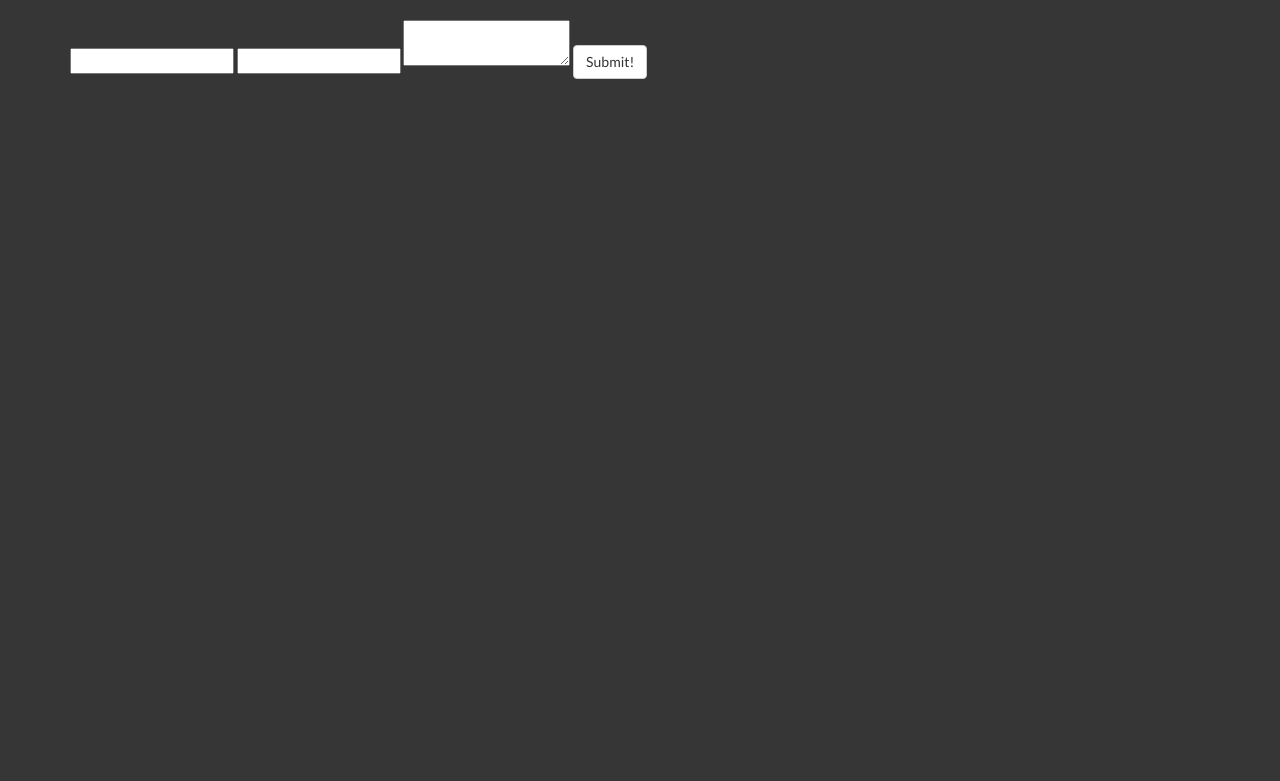
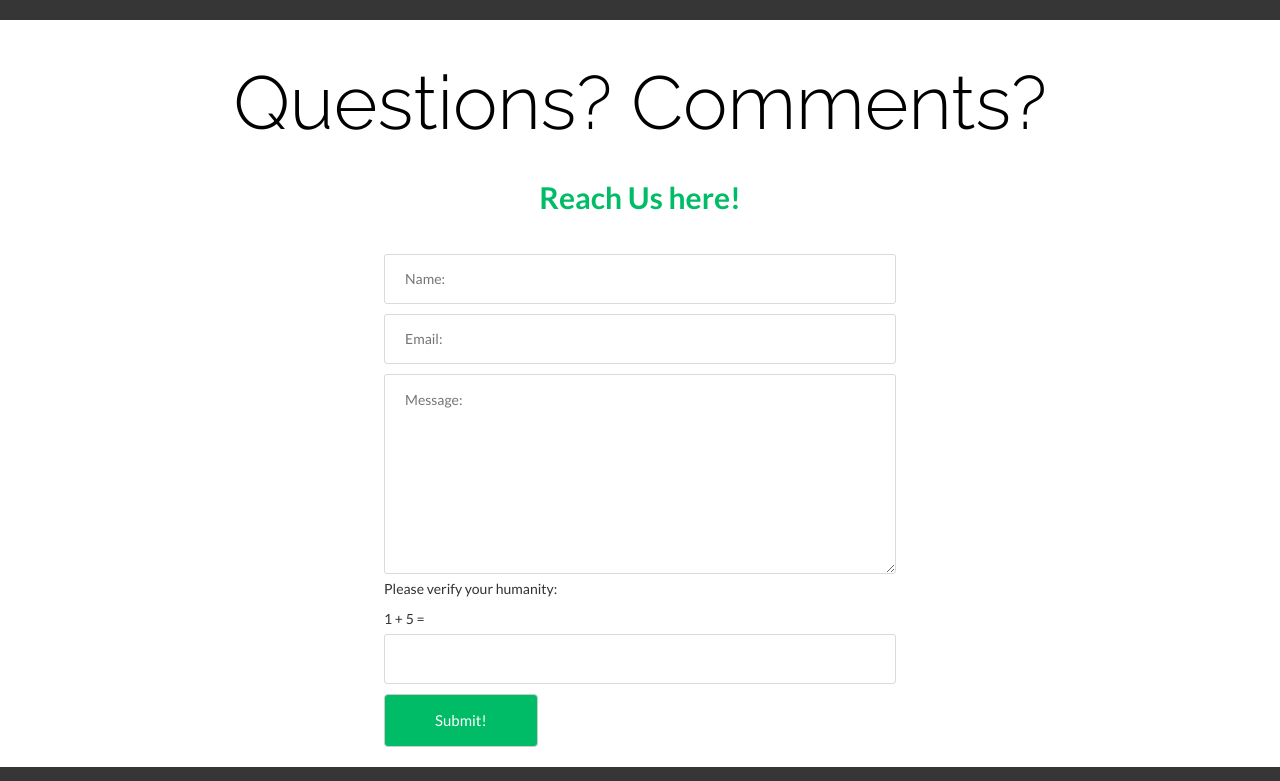
Before and after one commit to SchleyB/happy, a CodeIgniter app: page /database/contact in a window 1280 px wide. Shown: the part 130-911 px from the top of the page. Before the commit the page ends 209 px from the top, so only its background shows below. Run offline with CodeIgniter, Linux system fonts and the light colour scheme; data that the repository does not hold is empty; some libraries are stand-ins or nearby versions.

Commit message:
Added contact form and js to query for video

```diff
--- a/application/views/templates/contact.php
+++ b/application/views/templates/contact.php
@@ -12,7 +12,7 @@
           </div>
           <div class="collapse navbar-collapse" id="bs-example-navbar-collapse-1">
             <ul class="nav navbar-nav navbar-right">
-              <li><a href="#">Home</a></li>
+              <li><a href="/">Home</a></li>
               <li><a href="#">Contact</a></li>
             </ul>
           </div><!-- /.navbar-collapse -->
@@ -20,19 +20,65 @@
       </nav>
 
 
-<div class="container">
+<div class="contact-container">
+
+    <h1 class="contact-hero-text">Questions? Comments?</h1>
+
+    <p class="contact-text">Reach Us here!</p>
 
     <div class="contact-div">
 
-        <form method='post' action='contact.php' class='contact-form'>
+        <?php
 
-            <input name="name" type="text">
+            $number1 = rand(1, 9);
+            $number2 = rand(1, 9);
+            $sum = $number1 + $number2;
+        ?>
 
-            <input name="email" type="email">
+        <?php
 
-            <textarea name="message"></textarea>
+        if(isset($_POST['correctsum'], $_POST['captcha'])){
+            $correctsum = $_POST['correctsum'];
+            $captcha = $_POST['captcha'];
+            if($correctsum == $captcha){
+               $filname = filter_var($_POST['name'], FILTER_SANITIZE_STRING);
+               $filemail = filter_var($_POST['email'], FILTER_SANITIZE_EMAIL);
+               $filmessage = filter_var($_POST['message'], FILTER_SANITIZE_STRING);
+
+               $msg = $filname . "\n" . $filemail . "\n" . $filmessage;
+               mail("slybarrack@gmail.com", "Contact Form", $msg);
+               echo "<p class='fail-text'>Thank you for Submitting!</p>";
+            }else{
+               echo "<p class='fail-text'>Please enter the correct value!</p>";
+            }
+        }
+        ?>
+
+        <form method='post' class='contact-form'>
+
+            <input type="hidden" name="correctsum" value="<?php echo $sum; ?>"/>
+
+            <input name="name" type="text" placeholder="Name:" required>
+
+            <br/>
+
+            <input name="email" type="email" placeholder="Email:" required>
+
+            <br/>
+
+            <textarea name="message" placeholder="Message:"></textarea>
+
+            <br/>
+
+            <p class="captcha-text">Please verify your humanity:</p>
+
+            <?php echo $number1.' + '.$number2.' = '; ?>
+            <input type="text" name="captcha" id="captcha"/>
+
+            <br/>
 
             <button id="contact-button" type="submit" class="btn btn-default">Submit!</button>
+
 
         </form>
 
--- a/application/views/templates/header.php
+++ b/application/views/templates/header.php
@@ -1,7 +1,7 @@
 <html>
     <head>
         <title>Happy Hours Map!</title>
-
+        <!--
         <style rel="stylesheet" type="text/css">
             #map-canvas {
                 width: 40%;
@@ -9,6 +9,7 @@
                 float: right;
             }
         </style>
+        -->
 
         <link rel="stylesheet" href="https://maxcdn.bootstrapcdn.com/bootstrap/3.3.5/css/bootstrap.min.css">
 
--- a/application/views/venues/map.php
+++ b/application/views/venues/map.php
@@ -14,7 +14,7 @@
           <div class="collapse navbar-collapse" id="bs-example-navbar-collapse-1">
             <ul class="nav navbar-nav navbar-right">
               <li><a href="/">Home</a></li>
-              <li><a href="#">Contact</a></li>
+              <li><a href="/contact">Contact</a></li>
             </ul>
           </div><!-- /.navbar-collapse -->
         </div><!-- /.container-->
--- a/application/views/venues/view.php
+++ b/application/views/venues/view.php
@@ -14,7 +14,7 @@
           <div class="collapse navbar-collapse" id="bs-example-navbar-collapse-1">
             <ul class="nav navbar-nav navbar-right">
               <li><a href="/">Home</a></li>
-              <li><a href="#">Contact</a></li>
+              <li><a href="/contact">Contact</a></li>
             </ul>
           </div><!-- /.navbar-collapse -->
         </div><!-- /.container-->
--- a/assets/css/main.css
+++ b/assets/css/main.css
@@ -128,6 +128,19 @@ select {
     width: 300%;
     left: -100%;
   }
+}
+
+.mobile-back {
+  position: fixed;
+  top: 0;
+  right: 0;
+  bottom: 0;
+  left: 0;
+  overflow: hidden;
+  z-index: -100;
+  opacity: 0.8;
+  width: 100%;
+  height: 100%;
 }
 
 /*
@@ -302,3 +315,83 @@ h2.logo {
 }
 
 /****End Map Page****/
+
+/****Contact Page****/
+
+.contact-container {
+    width: 100%;
+    background-color: #fff;
+}
+
+.contact-div {
+    width: 40%;
+    margin: 0 auto;
+}
+
+.contact-div input {
+	padding:15px 20px;
+	margin: 5px 0;
+	height:50px;
+	-webkit-box-sizing:border-box;
+	-moz-box-sizing:border-box;
+	box-sizing:border-box;
+	border-radius: 3px;
+	width: 100%;
+	box-shadow: none;
+	border: 1px solid #dadada;
+}
+
+.contact-div textarea {
+	height: 200px;
+	padding: 15px 20px;
+	width: 100%;
+	border: 1px solid #dadada;
+	margin: 5px 0;
+	border-radius: 3px;
+}
+
+.contact-div button {
+	color: #fff;
+    background-color: #00BC66;
+    padding: 15px 50px 15px 50px;
+    font-size: 15px;
+    margin: 5px 0 20px 0;
+}
+
+.contact-hero-text {
+	font-family: 'Raleway', sans-serif;
+	font-size: 75px;
+	color: #000;
+	line-height: 86px;
+	text-align: center;
+	padding: 40px 0 0 0;
+}
+
+p.contact-text {
+    text-align: center;
+    font-size: 30px;
+    font-weight: 600;
+    color: #00bc66;
+    padding: 20px 0;
+}
+
+@media (max-width: 767px) {
+	.contact-div {
+		width: 80%;
+		margin: 0 auto;
+	}
+
+	.contact-hero-text {
+		font-size: 40px;
+	}
+}
+
+p.fail-text {
+    text-align: center;
+    font-size: 19px;
+    background-color: #f7f7f7;
+    padding: 20px;
+    color: red;
+}
+
+/****End Contact Page****/
```
Also changed, not shown: application/views/venues/index.php (+32 -8 lines), images/poster.jpg (added).
